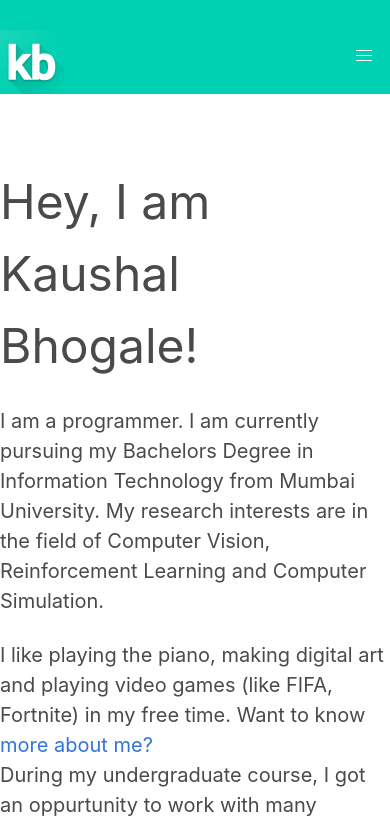
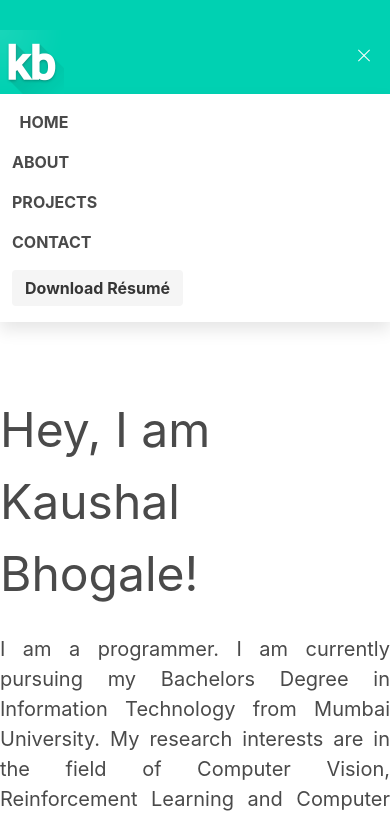
Before and after one commit to kaushal-py/kaushal-py.github.io, a website: page index.html in a window 390 px wide. Both pictures are taken after a click on the button "menu". Shown: the top 820 px of the page. Drawn offline with nearby package versions, Linux system fonts and the light colour scheme.

Commit message:
Add navbar button on mobile devices

```diff
--- a/index.html
+++ b/index.html
@@ -27,11 +27,11 @@
 
         <div id="navbarBasicExample" class="navbar-menu">
             <div class="navbar-start">
-            <a class="navbar-item">
+            <a class="navbar-item" href="index.html">
                <strong>&nbsp;&nbsp;HOME</strong>
             </a>
 
-            <a class="navbar-item">
+            <a class="navbar-item" href="about.html">
                 <strong>ABOUT</strong>
             </a>
             <a class="navbar-item">
@@ -45,7 +45,7 @@
             <div class="navbar-end">
             <div class="navbar-item">
                 <div class="buttons">
-                <a class="button is-light">
+                <a class="button is-light" href="Kaushal_Bhogale_Resume.pdf" target="_blank">
                     <strong>Download Résumé</strong>
                 </a>
                 </div>
@@ -64,7 +64,7 @@
                     Hey, I am Kaushal Bhogale!
                 </h1>
                 <br>
-                <div id="start-anim" class="animated slideInUp">
+                <div id="start-anim" class="animated slideInUp has-text-justified">
                 <p class="is-size-5">
                     I am a programmer.
                     I am currently pursuing my Bachelors Degree in Information Technology
@@ -119,3 +119,31 @@
 
 </body>
 </html>
+
+<script>
+    document.addEventListener('DOMContentLoaded', () => {
+
+        // Get all "navbar-burger" elements
+        const $navbarBurgers = Array.prototype.slice.call(document.querySelectorAll('.navbar-burger'), 0);
+
+        // Check if there are any navbar burgers
+        if ($navbarBurgers.length > 0) {
+
+          // Add a click event on each of them
+          $navbarBurgers.forEach( el => {
+            el.addEventListener('click', () => {
+
+              // Get the target from the "data-target" attribute
+              const target = el.dataset.target;
+              const $target = document.getElementById(target);
+
+              // Toggle the "is-active" class on both the "navbar-burger" and the "navbar-menu"
+              el.classList.toggle('is-active');
+              $target.classList.toggle('is-active');
+
+            });
+          });
+        }
+
+      });
+</script>
```
